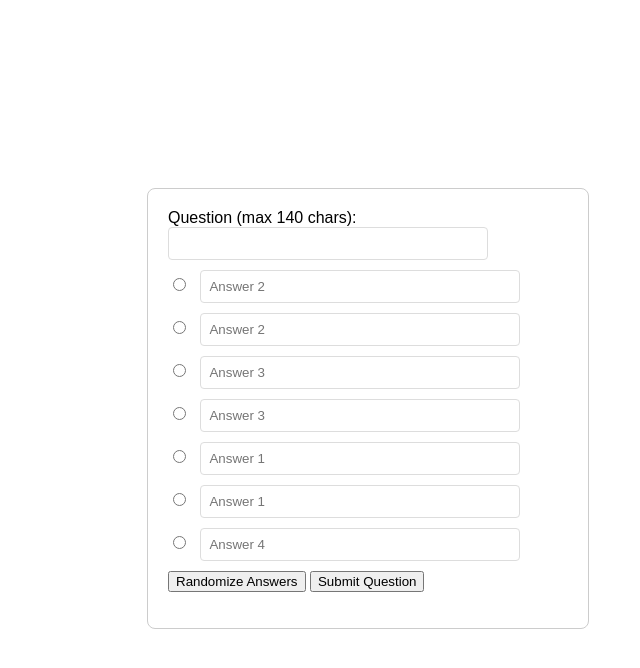
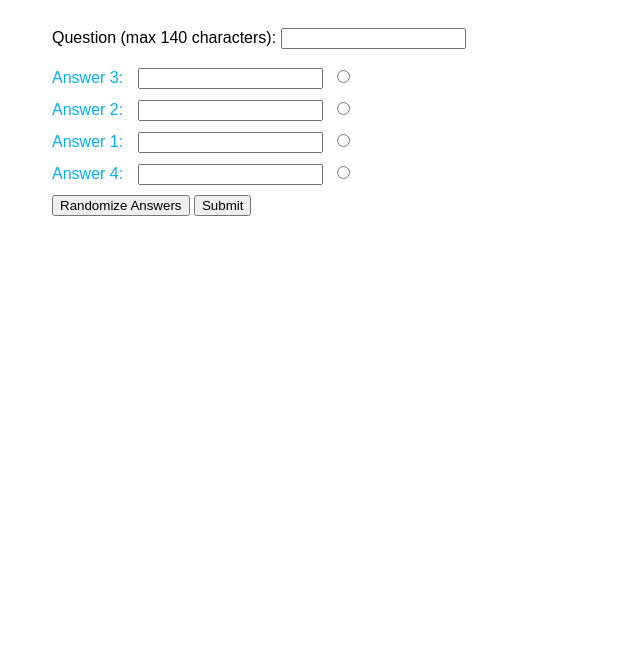
Before and after one commit to MaryamAarhus/quizApp-Maryam, a plain HTML site: page javascript2-week1/week1.html in a window 1280 px wide. Both pictures are taken after a click on the button "Randomize Answers". Shown: the whole page, without its empty margins (272-912 px from the left). Drawn offline with Linux system fonts and the light colour scheme.

Commit message:
Javascript 2-week1 homework revised.

```diff
--- a/javascript2-week1/script.js
+++ b/javascript2-week1/script.js
@@ -1,20 +1,47 @@
-document.getElementById('randomize').addEventListener('click', function() {
-    let answers = document.querySelectorAll('.answers div');
-    for (let i = answers.length - 1; i > 0; i--) {
-        let j = Math.floor(Math.random() * (i + 1));
-        [answers[i].innerHTML, answers[j].innerHTML] = [answers[j].innerHTML, answers[i].innerHTML];
+document.addEventListener('DOMContentLoaded', () => {
+    const randomizeButton = document.getElementById('randomize');
+    const form = document.getElementById('quizForm');
+    const answerBlocks = document.querySelectorAll('.answer-block');
+
+    // Randomize the order of the answers
+    randomizeButton.addEventListener('click', () => {
+        let shuffledBlocks = Array.from(answerBlocks);
+        shuffleArray(shuffledBlocks);
+        const answersContainer = document.getElementById('answers');
+
+        answersContainer.innerHTML = '';
+
+        shuffledBlocks.forEach(block => {
+            answersContainer.appendChild(block);
+        });
+    });
+
+    function shuffleArray(array) {
+        for (let i = array.length - 1; i > 0; i--) {
+            let j = Math.floor(Math.random() * (i + 1));
+            [array[i], array[j]] = [array[j], array[i]];
+        }
     }
-});
-document.getElementById('quiz-form').addEventListener('submit', function(event) {
-    event.preventDefault();
-    let correctAnswer = document.querySelector('input[type="radio"]:checked + input').value;
-    let answersInputs = document.querySelectorAll('.answers input[type="text"]');
 
-    answersInputs.forEach(input => {
-        if (input.value === correctAnswer) {
-            input.style.backgroundColor = 'lightgreen';
-        } else {
-            input.style.backgroundColor = 'lightcoral';
+    form.addEventListener('submit', (event) => {
+        event.preventDefault(); // Prevent form submission
+
+        // Reset colors for all answers
+        answerBlocks.forEach(block => block.querySelector('.answer').style.backgroundColor = '');
+
+        // Get the selected correct answer
+        const selectedCorrectAnswer = Array.from(answerBlocks).find(block => block.querySelector('.correct-answer').checked);
+
+        if (selectedCorrectAnswer) {
+            // Highlight correct answer in green and others in red
+            answerBlocks.forEach(block => {
+                const input = block.querySelector('.answer');
+                if (input.id === selectedCorrectAnswer.querySelector('.correct-answer').value) {
+                    input.style.backgroundColor = 'lightgreen';
+                } else {
+                    input.style.backgroundColor = 'lightcoral';
+                }
+            });
         }
     });
 });
--- a/javascript2-week1/style.css
+++ b/javascript2-week1/style.css
@@ -1,26 +1,25 @@
 body {
     font-family: Arial, sans-serif;
-    display: flex;
-    justify-content: center;
-    align-items: center;
-    height: 100vh;
 }
 
-.quiz-container {
-    width: 400px;
-    border: 1px solid #ccc;
+#quizForm {
+    width: 50%;
+    margin: auto;
     padding: 20px;
-    border-radius: 8px;
 }
 
-input[type="text"] {
-    width: 80%;
-    padding: 8px;
+.answer-block {
     margin-bottom: 10px;
-    border: 1px solid #ddd;
-    border-radius: 4px;
 }
 
-input[type="radio"] {
+.answer-block label {
     margin-right: 10px;
 }
+
+.correct-answer {
+    margin-left: 10px;
+}
+
+.answer-block {
+    color: rgb(0, 174, 255);
+}
--- a/javascript2-week1/week1.html
+++ b/javascript2-week1/week1.html
@@ -1,51 +1,45 @@
+<!DOCTYPE html>
 <html lang="en">
 
 <head>
     <meta charset="UTF-8">
     <meta name="viewport" content="width=device-width, initial-scale=1.0">
-    <title>Quiz App Prototype</title>
+    <title>Quiz Form</title>
     <link rel="stylesheet" href="style.css">
 </head>
 
 <body>
-    <div class="quiz-container">
-        <form id="quiz-form">
-            <label for="question">Question (max 140 chars):</label>
-            <input type="text" id="question" maxlength="140" required>
-            <div class="answers">
-            <div>
-                <input type="radio" name="correct-answer" id="answer1" required>
-                <input type="text" placeholder="Answer 1" required>
+    <form id="quizForm">
+        <label for="question">Question (max 140 characters):</label>
+        <input type="text" id="question" name="question" maxlength="140"><br><br>
+
+        <div id="answers">
+            <div class="answer-block">
+                <label for="answer1">Answer 1:</label>
+                <input type="text" class="answer" id="answer1" name="answer1">
+                <input type="radio" class="correct-answer" name="correctAnswer" value="answer1"><br>
             </div>
-            <div>
-                <input type="radio" name="correct-answer" id="answer2" required>
-                <input type="text" placeholder="Answer 2" required>
+            <div class="answer-block">
+                <label for="answer2">Answer 2:</label>
+                <input type="text" class="answer" id="answer2" name="answer2">
+                <input type="radio" class="correct-answer" name="correctAnswer" value="answer2"><br>
             </div>
-            <div>
-                <input type="radio" name="correct-answer" id="answer3" required>
-                <input type="text" placeholder="Answer 3" required>
+            <div class="answer-block">
+                <label for="answer3">Answer 3:</label>
+                <input type="text" class="answer" id="answer3" name="answer3">
+                <input type="radio" class="correct-answer" name="correctAnswer" value="answer3"><br>
             </div>
-            <div>
-                    <input type="radio" name="correct-answer" id="answer1" required>
-                    <input type="text" placeholder="Answer 1" required>
-                </div>
-                <div>
-                    <input type="radio" name="correct-answer" id="answer2" required>
-                    <input type="text" placeholder="Answer 2" required>
-                </div>
-                <div>
-                    <input type="radio" name="correct-answer" id="answer3" required>
-                    <input type="text" placeholder="Answer 3" required>
-                </div>
-                <div>
-                    <input type="radio" name="correct-answer" id="answer4" required>
-                    <input type="text" placeholder="Answer 4" required>
+            <div class="answer-block">
+                <label for="answer4">Answer 4:</label>
+                <input type="text" class="answer" id="answer4" name="answer4">
+                <input type="radio" class="correct-answer" name="correctAnswer" value="answer4"><br>
             </div>
         </div>
+
         <button type="button" id="randomize">Randomize Answers</button>
-                <button type="submit">Submit Question</button>
+        <input type="submit" value="Submit">
     </form>
-                </div>
+
     <script src="script.js"></script>
 </body>
 
```
Lines whose indentation alone changed are shown as unchanged.
